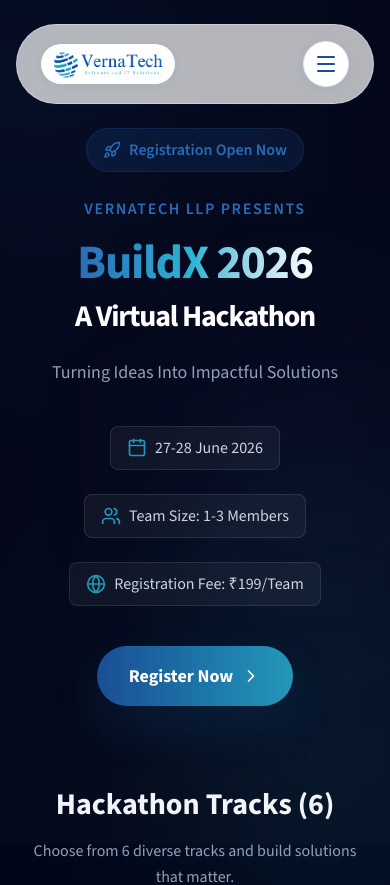
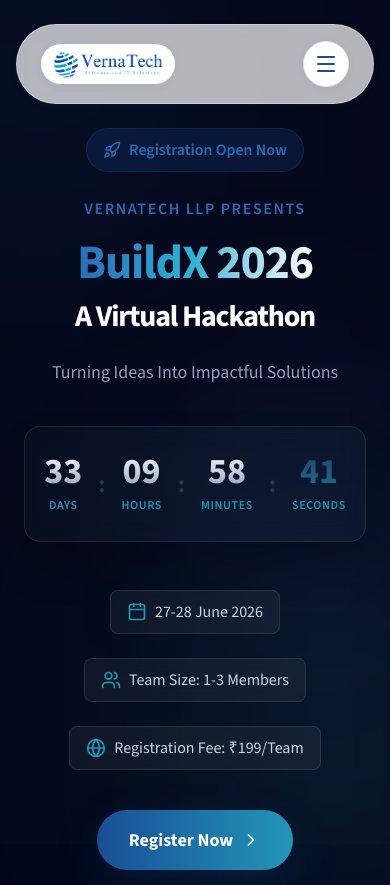
Before and after one commit to Saravanan2005real/verna-website, a Next.js app: page /buildx in a window 390 px wide. Shown: the top 885 px of the page. Built offline with nearby package versions, Linux system fonts and the light colour scheme.

Commit message:
Add responsive, animated countdown timer to June 27 BuildX Hackathon launch

```diff
--- a/src/app/buildx/BuildXClient.tsx
+++ b/src/app/buildx/BuildXClient.tsx
@@ -30,10 +30,34 @@
   const [isSubmitting, setIsSubmitting] = useState(false);
   const [isSuccess, setIsSuccess] = useState(false);
 
+  const [timeLeft, setTimeLeft] = useState({ days: 0, hours: 0, minutes: 0, seconds: 0 });
+
   // Use an effect to set mounted state, ensuring the component only renders on the client
   // This completely prevents browser-extension hydration mismatch errors on forms!
   useEffect(() => {
     setIsMounted(true);
+
+    const targetDate = new Date("2026-06-27T09:00:00+05:30"); // Target date: June 27, 2026 at 9:00 AM IST
+
+    const calculateTimeLeft = () => {
+      const difference = +targetDate - +new Date();
+      let newTimeLeft = { days: 0, hours: 0, minutes: 0, seconds: 0 };
+
+      if (difference > 0) {
+        newTimeLeft = {
+          days: Math.floor(difference / (1000 * 60 * 60 * 24)),
+          hours: Math.floor((difference / (1000 * 60 * 60)) % 24),
+          minutes: Math.floor((difference / 1000 / 60) % 60),
+          seconds: Math.floor((difference / 1000) % 60),
+        };
+      }
+      setTimeLeft(newTimeLeft);
+    };
+
+    calculateTimeLeft();
+    const timer = setInterval(calculateTimeLeft, 1000);
+
+    return () => clearInterval(timer);
   }, []);
 
   if (!isMounted) return null;
@@ -186,6 +210,47 @@
           >
             Turning Ideas Into Impactful Solutions
           </motion.p>
+
+          {/* Countdown Timer */}
+          <motion.div
+            initial={{ opacity: 0, scale: 0.95 }}
+            animate={{ opacity: 1, scale: 1 }}
+            transition={{ duration: 0.6, delay: 0.25 }}
+            className="max-w-xl mx-auto mb-12 p-6 rounded-2xl bg-white/[0.02] border border-white/10 backdrop-blur-md shadow-2xl relative overflow-hidden"
+          >
+            {/* Inner glowing effect */}
+            <div className="absolute inset-0 bg-gradient-to-r from-primary/10 via-accent/10 to-primary/10 opacity-30 pointer-events-none" />
+
+            <div className="relative z-10 flex justify-center items-center gap-4 md:gap-8">
+              <div className="text-center">
+                <span className="block text-4xl md:text-5xl font-extrabold text-transparent bg-clip-text bg-gradient-to-b from-white to-slate-400 tabular-nums">
+                  {String(timeLeft.days).padStart(2, "0")}
+                </span>
+                <span className="text-xs uppercase tracking-wider text-accent font-semibold">Days</span>
+              </div>
+              <span className="text-2xl md:text-3xl font-bold text-slate-600 animate-pulse">:</span>
+              <div className="text-center">
+                <span className="block text-4xl md:text-5xl font-extrabold text-transparent bg-clip-text bg-gradient-to-b from-white to-slate-400 tabular-nums">
+                  {String(timeLeft.hours).padStart(2, "0")}
+                </span>
+                <span className="text-xs uppercase tracking-wider text-accent font-semibold">Hours</span>
+              </div>
+              <span className="text-2xl md:text-3xl font-bold text-slate-600 animate-pulse">:</span>
+              <div className="text-center">
+                <span className="block text-4xl md:text-5xl font-extrabold text-transparent bg-clip-text bg-gradient-to-b from-white to-slate-400 tabular-nums">
+                  {String(timeLeft.minutes).padStart(2, "0")}
+                </span>
+                <span className="text-xs uppercase tracking-wider text-accent font-semibold">Minutes</span>
+              </div>
+              <span className="text-2xl md:text-3xl font-bold text-slate-600 animate-pulse">:</span>
+              <div className="text-center">
+                <span className="block text-4xl md:text-5xl font-extrabold text-transparent bg-clip-text bg-gradient-to-b from-primary-light to-accent-light tabular-nums animate-pulse">
+                  {String(timeLeft.seconds).padStart(2, "0")}
+                </span>
+                <span className="text-xs uppercase tracking-wider text-accent font-semibold font-body">Seconds</span>
+              </div>
+            </div>
+          </motion.div>
 
           <motion.div
             initial={{ opacity: 0, y: 20 }}
```
